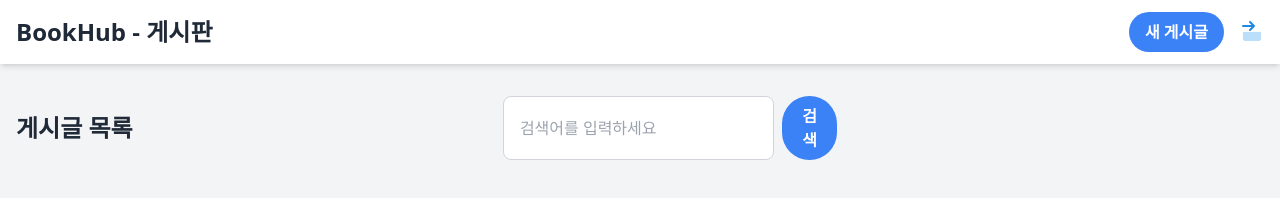
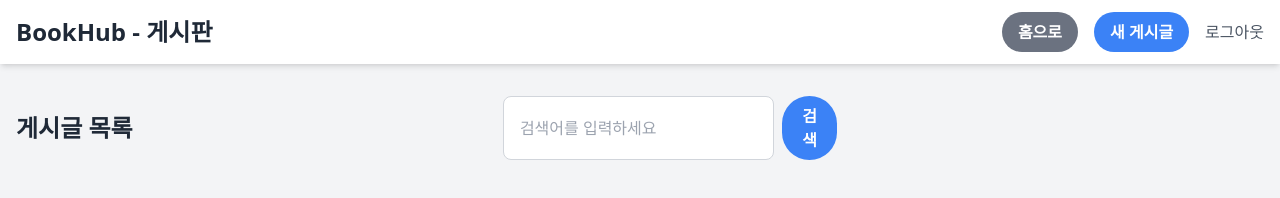
Before and after one commit to sabin1108/Used-trade, a website: page public/board.html in a window 1280 px wide. Drawn offline with nearby package versions, Linux system fonts and the light colour scheme; no server answers.

Commit message:
11/26 Update board.html
홈버튼

```diff
--- a/public/board.html
+++ b/public/board.html
@@ -12,9 +12,10 @@
     <div class="container mx-auto px-4 py-3 flex justify-between items-center">
       <h1 class="text-2xl font-bold text-gray-800">BookHub - 게시판</h1>
       <nav class="flex items-center space-x-4">
+        <button id="home-btn" class="bg-gray-500 text-white font-semibold py-2 px-4 rounded-full hover:bg-gray-600 transition duration-300">홈으로</button>
         <button id="create-post-btn" class="bg-blue-500 text-white font-semibold py-2 px-4 rounded-full hover:bg-blue-600 transition duration-300">새 게시글</button>
         <button id="logout-btn" class="text-gray-600 hover:text-gray-800 transition duration-300">
-          <svg class="w-6 h-6"><use href="#icon-logout"></use></svg>
+          로그아웃
         </button>
       </nav>
     </div>
```
